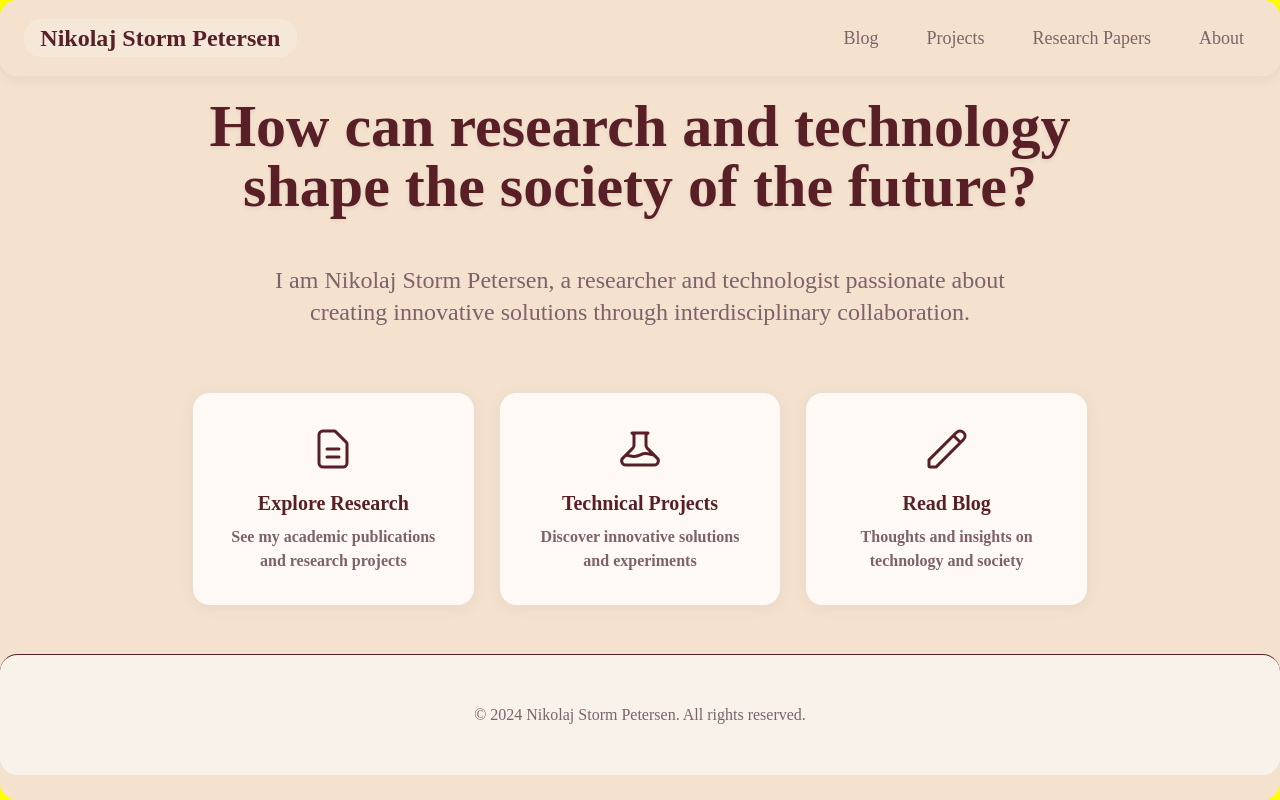
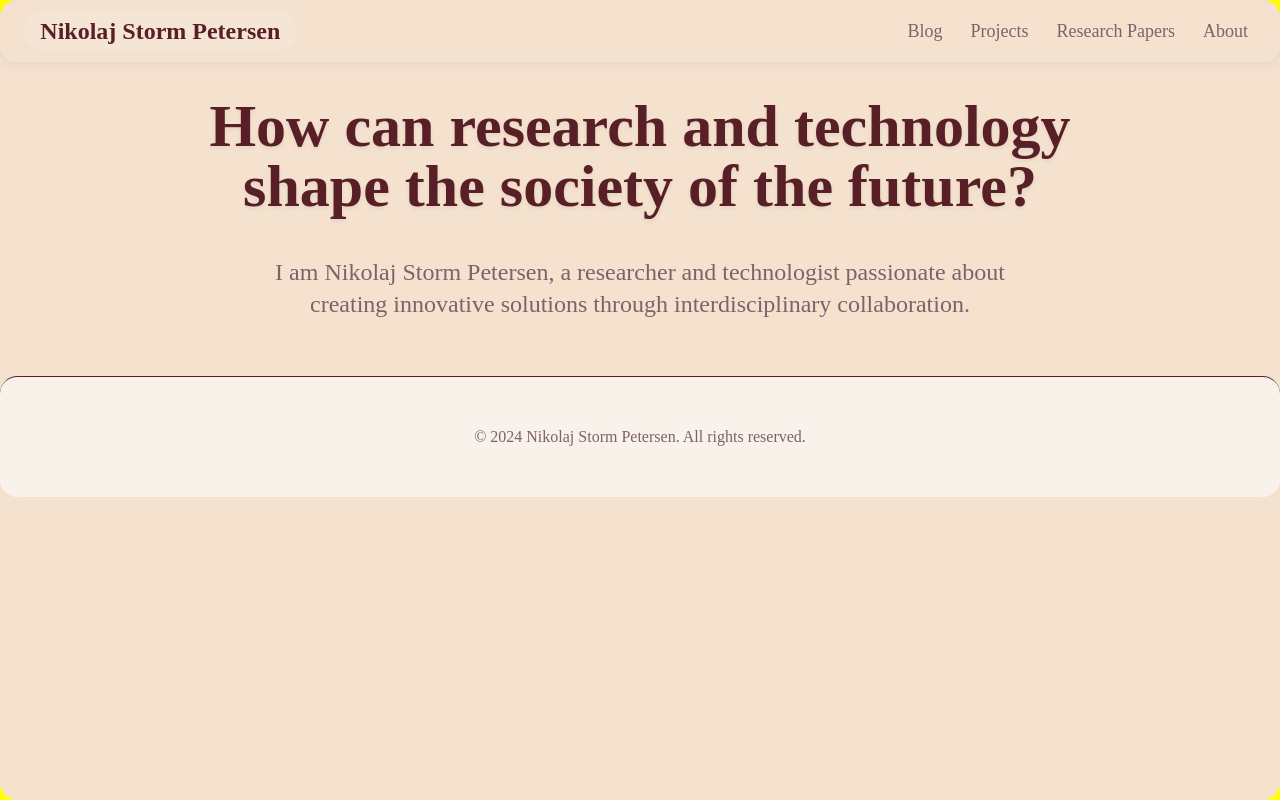
Before and after one commit to Nikolaj-Storm/storm-web-elegance, a React (Vite) app: page / in a window 1280 px wide. Built offline with nearby package versions, Linux system fonts and the light colour scheme.

Commit message:
Refactor: Simplify design and spacing
Remove the different background nuance in the navigation bar, reduce spacing between navigation links, and remove elements from the homepage.

```diff
--- a/src/components/Navigation.tsx
+++ b/src/components/Navigation.tsx
@@ -13,30 +13,34 @@ const Navigation = () => {
     <nav
       className="fixed top-0 left-0 right-0 z-50"
       style={{
-        background: "rgba(244,226,207,0.93)",
+        background: "#f4e2cf",
         borderBottom: "1px solid rgba(230,218,206,0.7)",
-        backdropFilter: "blur(4px)",
         boxShadow: "0 2.5px 11px 0 rgba(88,31,39,0.07)"
       }}
     >
-      <div className="container mx-auto px-6 py-4">
+      <div className="container mx-auto px-6 py-3">
         <div className="flex items-center justify-between">
           <Link
             to="/"
             className="text-2xl font-display font-bold transition-colors"
-            style={{ color: "#581f27", borderRadius: "1.1rem", padding: "0.13em 0.68em", background: "rgba(255,255,255,0.20)" }}
+            style={{
+              color: "#581f27",
+              borderRadius: "1.1rem",
+              padding: "0.13em 0.68em",
+              background: "rgba(255,255,255,0.10)"
+            }}
           >
             Nikolaj Storm Petersen
           </Link>
-          <div className="hidden md:flex items-center space-x-6">
+          <div className="hidden md:flex items-center space-x-3">
             {navItems.map((item) => (
               <Link
                 key={item.path}
                 to={item.path}
-                className={`text-lg font-medium transition-colors hover:text-[#581f27] px-3 py-2 rounded-[0.8rem]`}
+                className={`text-lg font-medium transition-colors hover:text-[#581f27] px-2 py-1 rounded-[0.8rem]`}
                 style={{
                   color: location.pathname === item.path ? "#581f27" : "#7d626a",
-                  background: location.pathname === item.path ? "rgba(230,218,206,0.69)" : "transparent",
+                  background: location.pathname === item.path ? "rgba(230,218,206,0.56)" : "transparent",
                   fontWeight: 500
                 }}
               >
@@ -47,7 +51,7 @@ const Navigation = () => {
           {/* Mobile menu button placeholder */}
           <button className="md:hidden" style={{
             color: "#581f27",
-            background: "rgba(255,255,255,0.13)",
+            background: "rgba(255,255,255,0.07)",
             borderRadius: "0.7rem",
             padding: "0.3em"
           }}>
--- a/src/pages/Index.tsx
+++ b/src/pages/Index.tsx
@@ -1,3 +1,4 @@
+
 import { Link } from "react-router-dom";
 import Navigation from "../components/Navigation";
 
@@ -9,74 +10,12 @@ const Index = () => {
       <main className="pt-24 pb-12">
         <div className="container mx-auto px-6 text-center">
           <div className="max-w-4xl mx-auto">
-            <h1 className="text-4xl md:text-6xl font-display font-bold mb-12 animate-fade-in text-shadow leading-tight" style={{ color: "#581f27" }}>
+            <h1 className="text-4xl md:text-6xl font-display font-bold mb-10 animate-fade-in text-shadow leading-tight" style={{ color: "#581f27" }}>
               How can research and technology<br />shape the society of the future?
             </h1>
-            <p className="text-xl md:text-2xl mb-16 animate-slide-up font-light max-w-3xl mx-auto" style={{ color: "#7d626a" }}>
+            <p className="text-xl md:text-2xl mb-2 animate-slide-up font-light max-w-3xl mx-auto" style={{ color: "#7d626a" }}>
               I am Nikolaj Storm Petersen, a researcher and technologist passionate about creating innovative solutions through interdisciplinary collaboration.
             </p>
-            <div className="grid md:grid-cols-3 gap-6 max-w-4xl mx-auto animate-slide-up">
-              <Link
-                to="/papers"
-                className="group card-action"
-                style={{
-                  background: "#fff9f5",
-                  color: "#581f27",
-                  boxShadow: "0 2px 16px 0 rgba(88,31,39,0.06)",
-                  border: "1.2px solid rgba(230,218,206,0.83)",
-                  padding: "2rem",
-                  borderRadius: "1.1rem"
-                }}
-              >
-                <div className="mb-4" style={{ color: "#581f27" }}>
-                  <svg className="w-12 h-12 mx-auto" fill="none" stroke="currentColor" viewBox="0 0 24 24">
-                    <path strokeLinecap="round" strokeLinejoin="round" strokeWidth={1.5} d="M9 12h6m-6 4h6m2 5H7a2 2 0 01-2-2V5a2 2 0 012-2h5.586a1 1 0 01.707.293l5.414 5.414a1 1 0 01.293.707V19a2 2 0 01-2 2z" />
-                  </svg>
-                </div>
-                <h3 className="text-xl font-display font-semibold mb-2" style={{ color: "#581f27" }}>Explore Research</h3>
-                <p className="text-[#7d626a]">See my academic publications and research projects</p>
-              </Link>
-              <Link
-                to="/projects"
-                className="group card-action"
-                style={{
-                  background: "#fff9f5",
-                  color: "#581f27",
-                  boxShadow: "0 2px 16px 0 rgba(88,31,39,0.06)",
-                  border: "1.2px solid rgba(230,218,206,0.83)",
-                  padding: "2rem",
-                  borderRadius: "1.1rem"
-                }}
-              >
-                <div className="mb-4" style={{ color: "#581f27" }}>
-                  <svg className="w-12 h-12 mx-auto" fill="none" stroke="currentColor" viewBox="0 0 24 24">
-                    <path strokeLinecap="round" strokeLinejoin="round" strokeWidth={1.5} d="M19.428 15.428a2 2 0 00-1.022-.547l-2.387-.477a6 6 0 00-3.86.517l-.318.158a6 6 0 01-3.86.517L6.05 15.21a2 2 0 00-1.806.547M8 4h8l-1 1v5.172a2 2 0 00.586 1.414l5 5c1.26 1.26.367 3.414-1.415 3.414H4.828c-1.782 0-2.674-2.154-1.414-3.414l5-5A2 2 0 009 10.172V5L8 4z" />
-                  </svg>
-                </div>
-                <h3 className="text-xl font-display font-semibold mb-2" style={{ color: "#581f27" }}>Technical Projects</h3>
-                <p className="text-[#7d626a]">Discover innovative solutions and experiments</p>
-              </Link>
-              <Link
-                to="/blog"
-                className="group card-action"
-                style={{
-                  background: "#fff9f5",
-                  color: "#581f27",
-                  boxShadow: "0 2px 16px 0 rgba(88,31,39,0.06)",
-                  border: "1.2px solid rgba(230,218,206,0.83)",
-                  padding: "2rem",
-                  borderRadius: "1.1rem"
-                }}
-              >
-                <div className="mb-4" style={{ color: "#581f27" }}>
-                  <svg className="w-12 h-12 mx-auto" fill="none" stroke="currentColor" viewBox="0 0 24 24">
-                    <path strokeLinecap="round" strokeLinejoin="round" strokeWidth={1.5} d="M15.232 5.232l3.536 3.536m-2.036-5.036a2.5 2.5 0 113.536 3.536L6.5 21.036H3v-3.572L16.732 3.732z" />
-                  </svg>
-                </div>
-                <h3 className="text-xl font-display font-semibold mb-2" style={{ color: "#581f27" }}>Read Blog</h3>
-                <p className="text-[#7d626a]">Thoughts and insights on technology and society</p>
-              </Link>
-            </div>
           </div>
         </div>
       </main>
```
